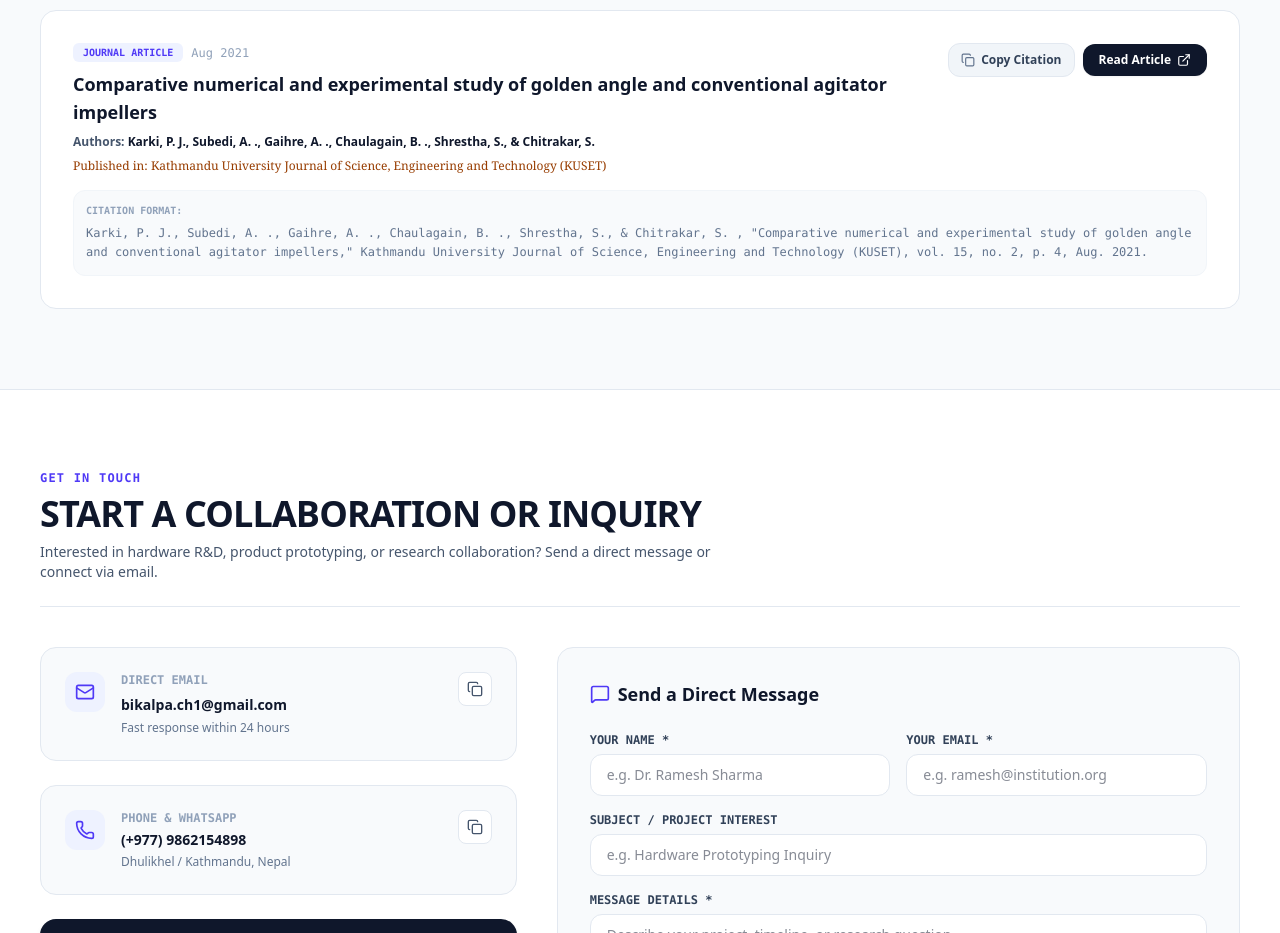
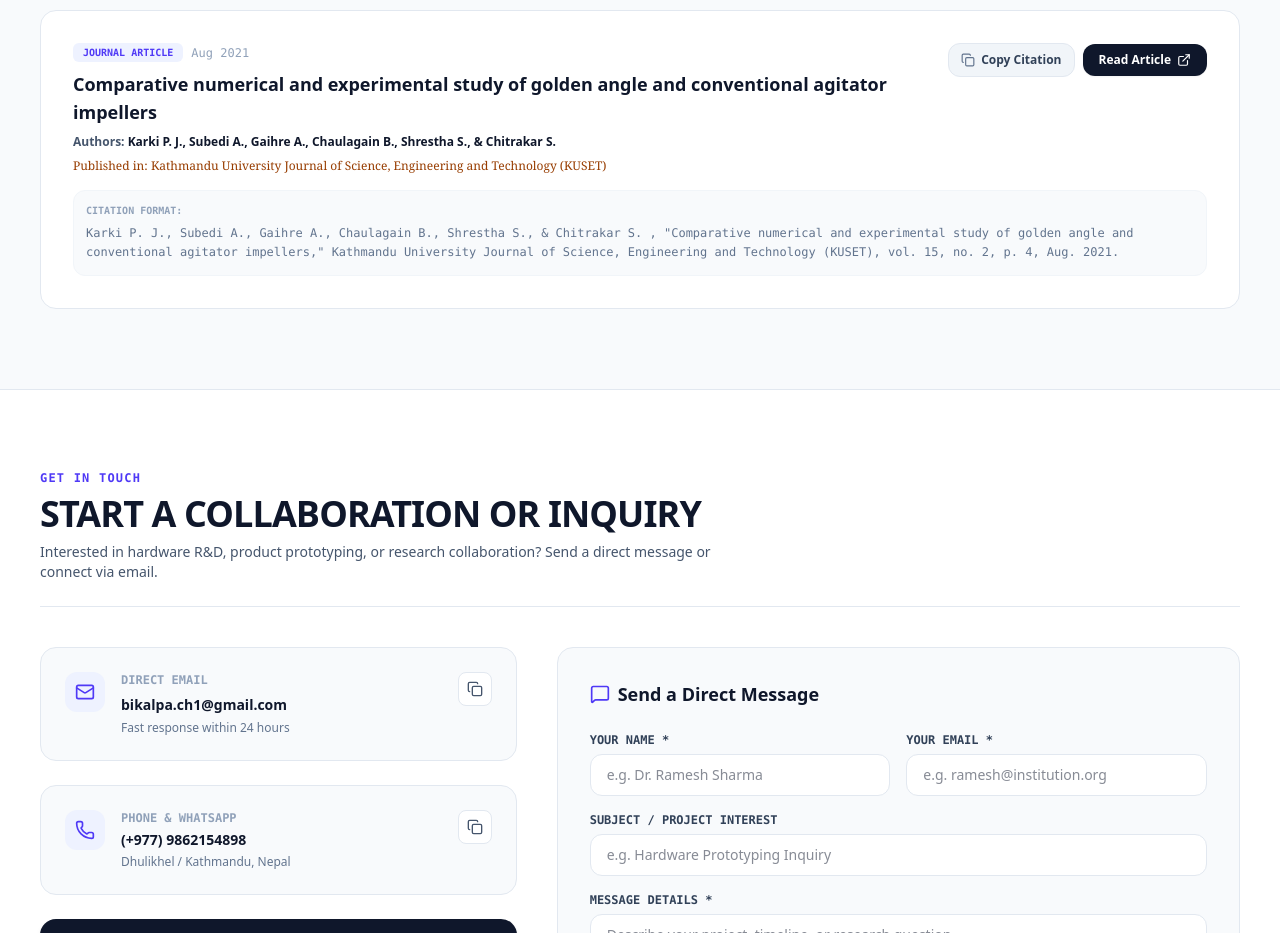
Before and after one commit to Bikalpa25/pagev2, a React (Vite) app: page / in a window 1280 px wide. Shown: the part 6100-7033 px from the top of the page. Built offline with nearby package versions, Linux system fonts and the light colour scheme.

Commit message:
Update portfolioData.ts

```diff
--- a/src/data/portfolioData.ts
+++ b/src/data/portfolioData.ts
@@ -731,7 +731,7 @@ export const defaultProfile: PortfolioProfile = {
       title:
         "Comparative numerical and experimental study of golden angle and conventional agitator impellers",
       authors:
-        "Karki, P. J., Subedi, A. ., Gaihre, A. ., Chaulagain, B. ., Shrestha, S., & Chitrakar, S. ",
+        "Karki P. J., Subedi A., Gaihre A., Chaulagain B., Shrestha S., & Chitrakar S. ",
       journal:
         "Kathmandu University Journal of Science, Engineering and Technology (KUSET)",
       date: "Aug 2021",
```
